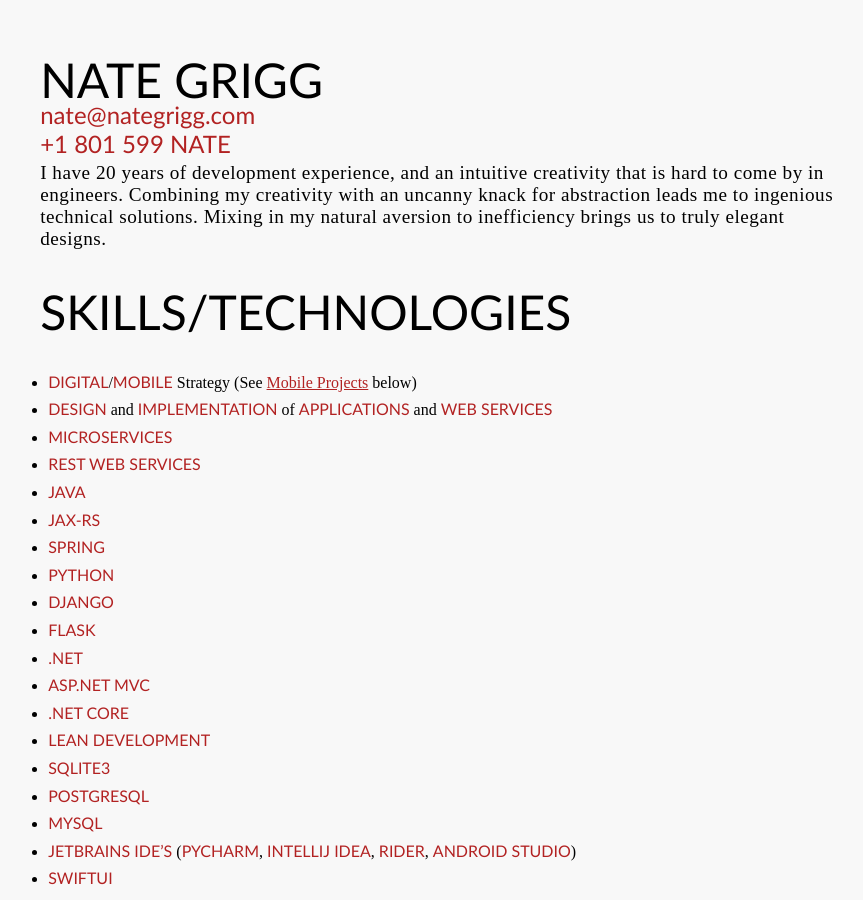
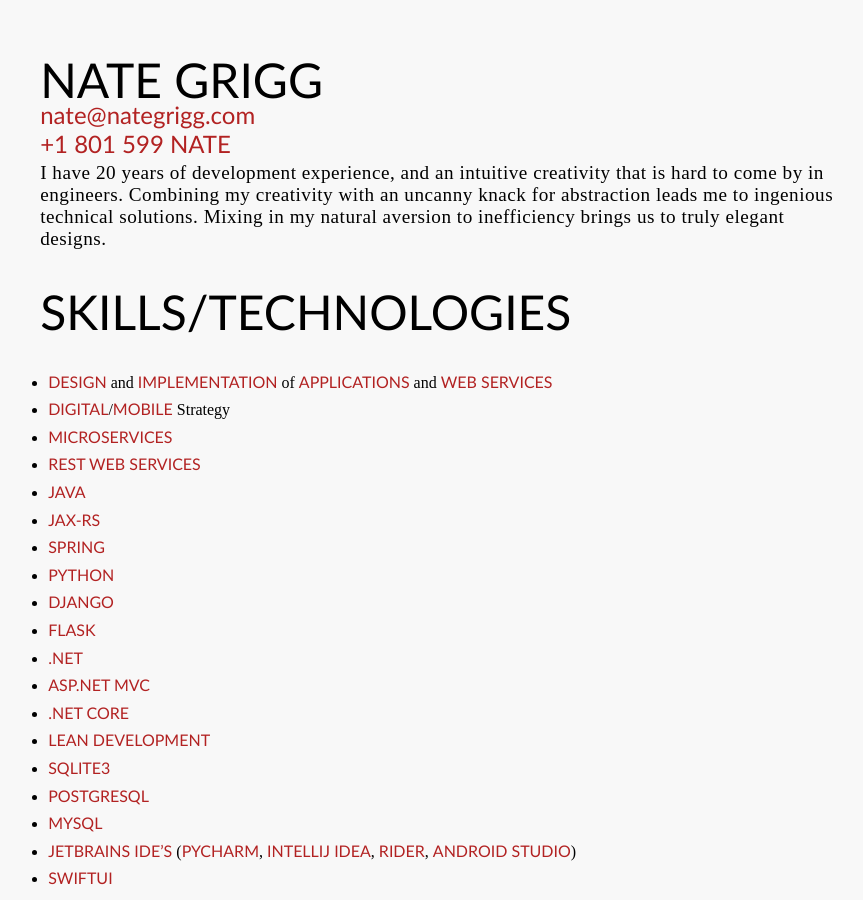
Before and after one commit to n8mob/n8mob.github.io, a Jekyll site: the page built from resume_backEnd.md, in a window 1280 px wide and 900 px high. Shown: the whole window, without its empty margins (11-874 px from the left). Built offline with Jekyll 4.4.1, drawn with Linux system fonts in a browser that asks for light colours.

Commit message:
remove link to "mobile projects below"

```diff
--- a/resume_backEnd.md
+++ b/resume_backEnd.md
@@ -7,8 +7,8 @@
 I have 20 years of development experience, and an intuitive creativity that is hard to come by in engineers. Combining my creativity with an uncanny knack for abstraction leads me to ingenious technical solutions. Mixing in my natural aversion to inefficiency brings us to truly elegant designs.
 
 # Skills/Technologies
-- **Digital**/**Mobile** Strategy (See [Mobile Projects](#mobile-projects) below)
 - **Design** and **Implementation** of **Applications** and **Web Services**
+- **Digital**/**Mobile** Strategy
 - **microservices**
 - **REST Web Services**
 - **Java**
```
